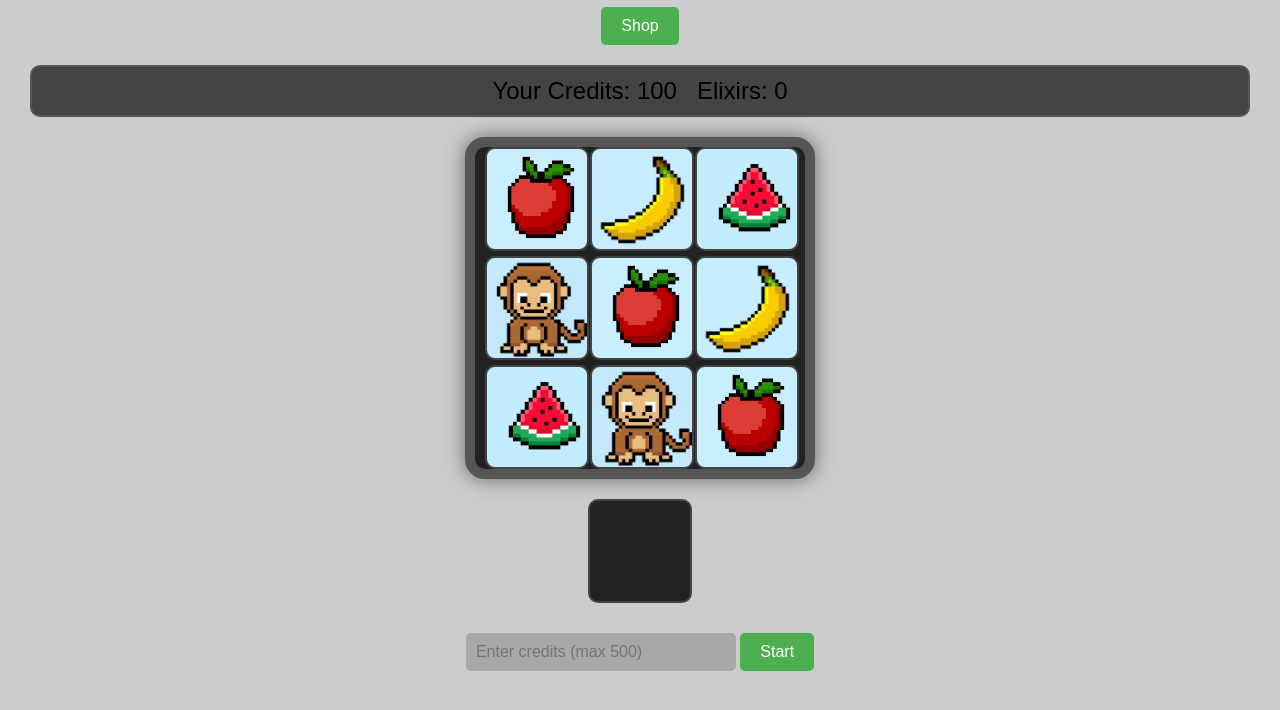
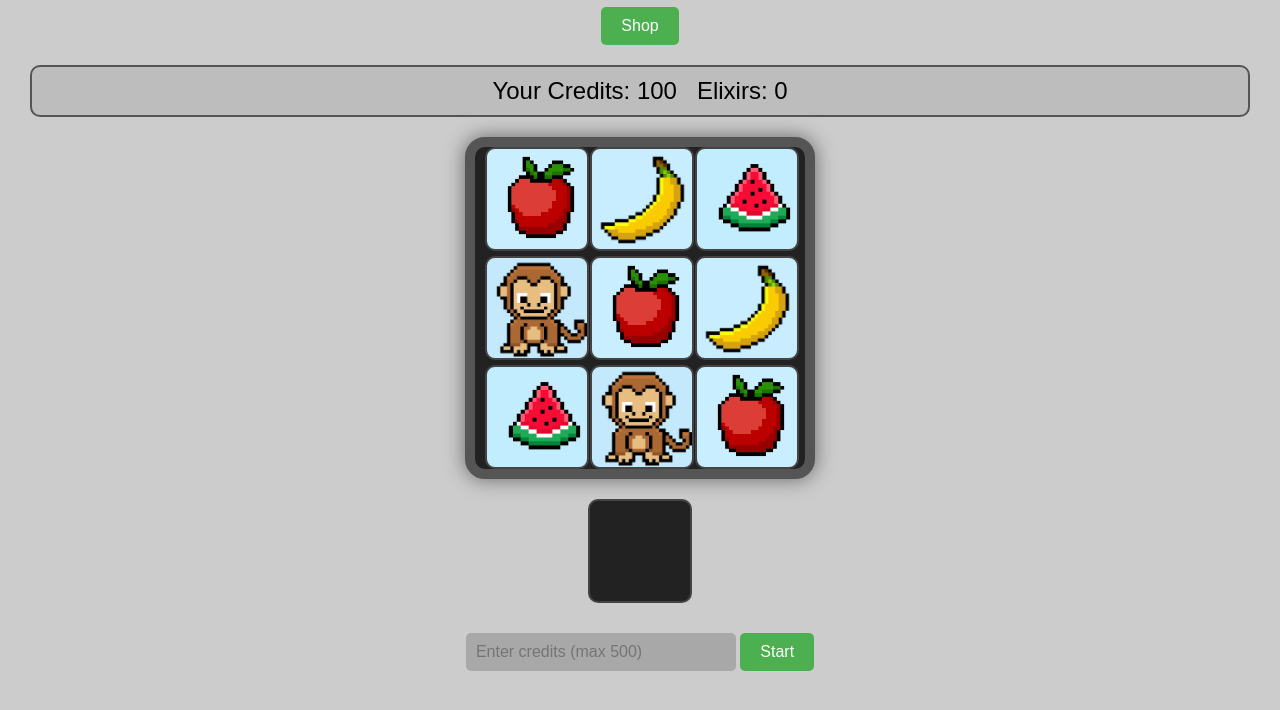
Before and after one commit to slotcode99/slot.code, a plain HTML site: page index.html in a window 1280 px wide. Shown: the part 80-790 px from the top of the page. Drawn offline with Linux system fonts and the light colour scheme.

Commit message:
Add files via upload

```diff
--- a/index.html
+++ b/index.html
@@ -63,7 +63,7 @@
             margin-bottom: 20px;
         }
         #info-box {
-            background-color: #444;
+            background-color: #bdbdbd;
             border: 2px solid #555;
             border-radius: 10px;
             padding: 10px;
```
